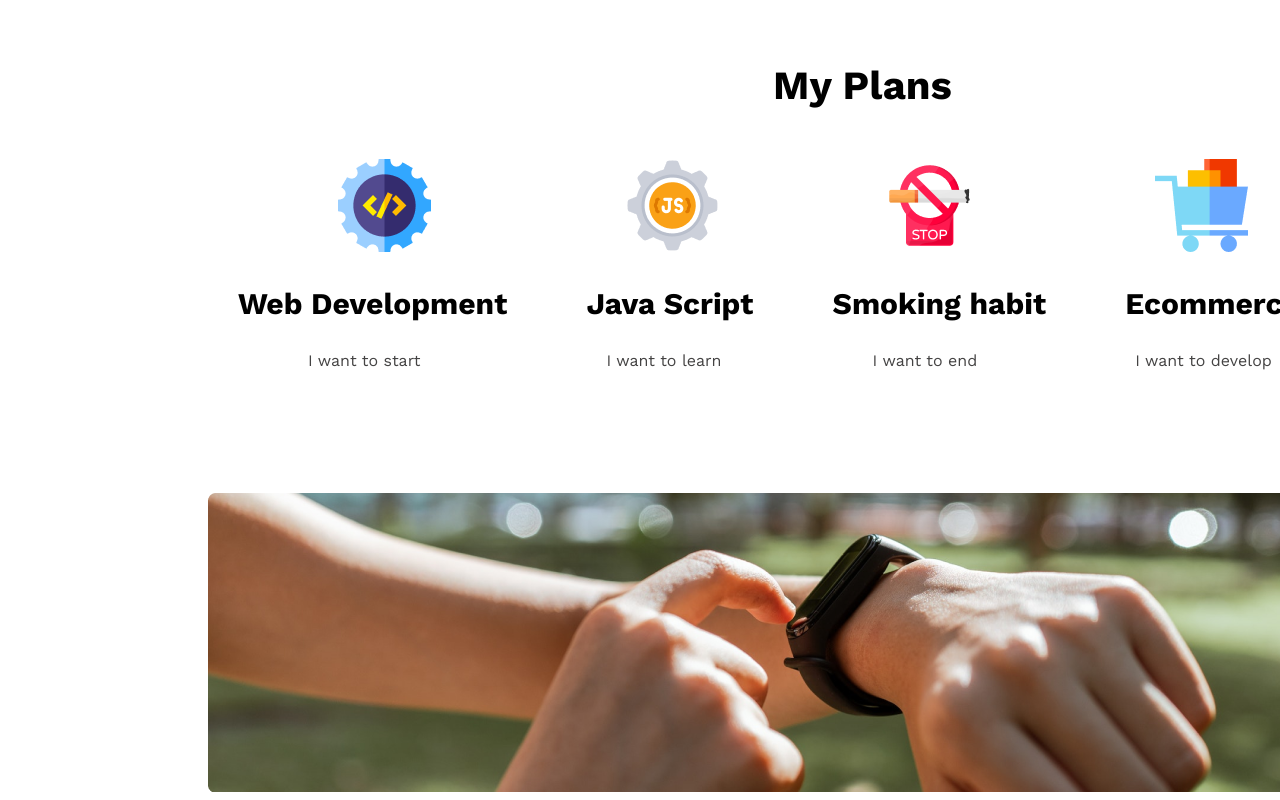
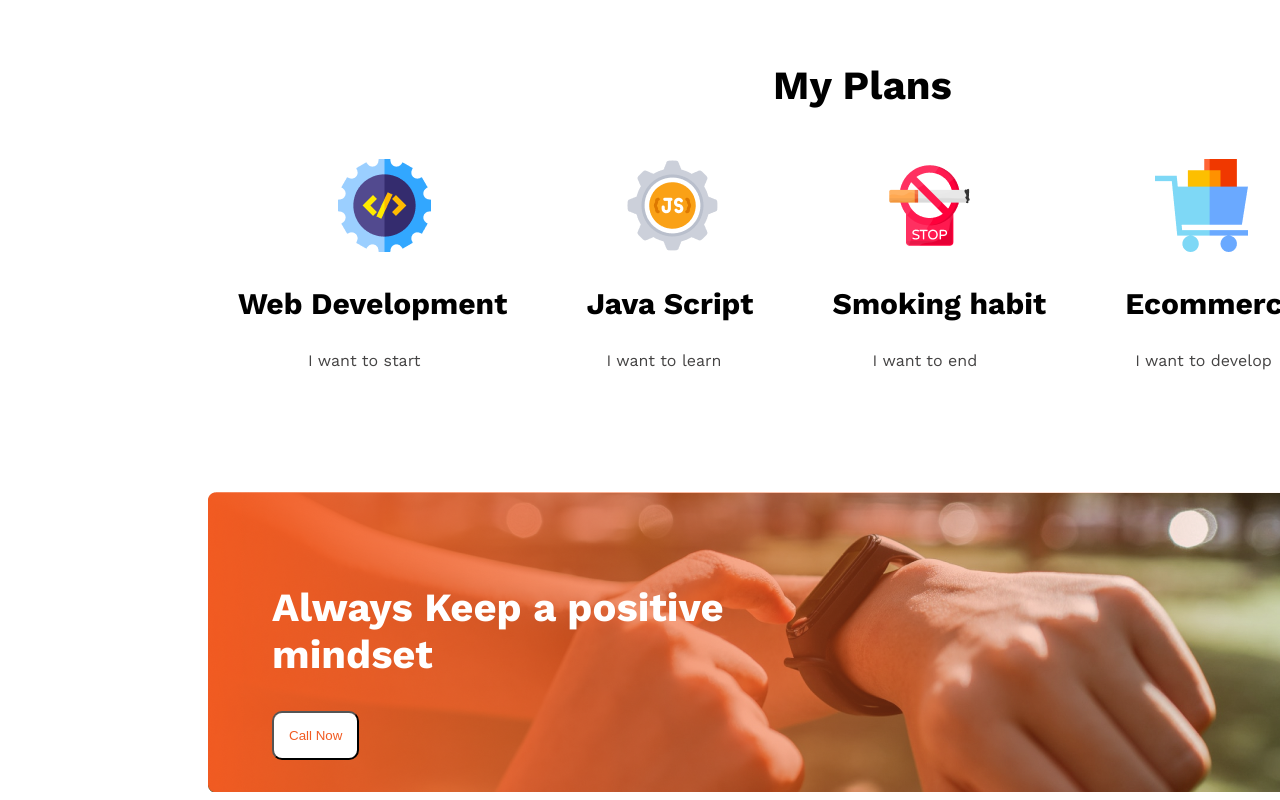
Before and after one commit to TakiaTanjidaHuda/project-2-Assignment, a plain HTML site: page index.html in a window 1280 px wide. Shown: the part 1737-2537 px from the top of the page. Drawn offline with nearby package versions, Linux system fonts and the light colour scheme.

Commit message:
3rd commit

```diff
--- a/index.html
+++ b/index.html
@@ -79,6 +79,13 @@
     </section>
 
     <section id="forth">
+    <div style="height: 182px; width: 459px; padding-bottom: 59px; padding-top: 59px; padding-left: 64px; padding-right: 617px; color: #FFFFFF;">
+     <h1 class="heading-style">Always Keep a positive <br> mindset</h1>
+     <button style="padding:15px ;  color:#F15B22 ; background-color:#FFFFFF; border-radius: 10px; text-align: center; ">Call Now</button>
+            </div>
+    </div>
+    </section>
+    <section id="foot">
 
     </section>
 </body>
--- a/style.css
+++ b/style.css
@@ -60,5 +60,5 @@ body{
     margin-right: 230px;
     height: 300px;
     width:1140px ;
-    background-image: url(/images/watch.png);
+    background-image: url(/images/gradient2.png), url(/images/watch.png);
 }
```
